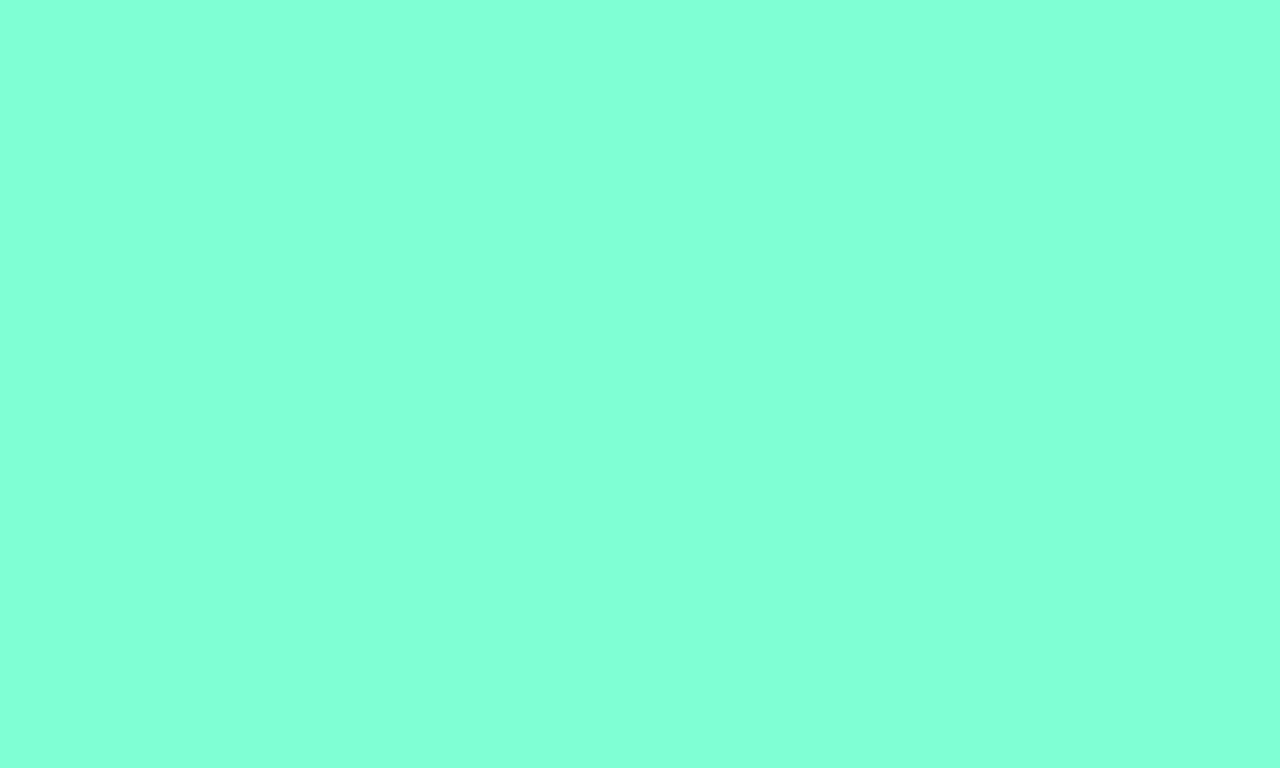
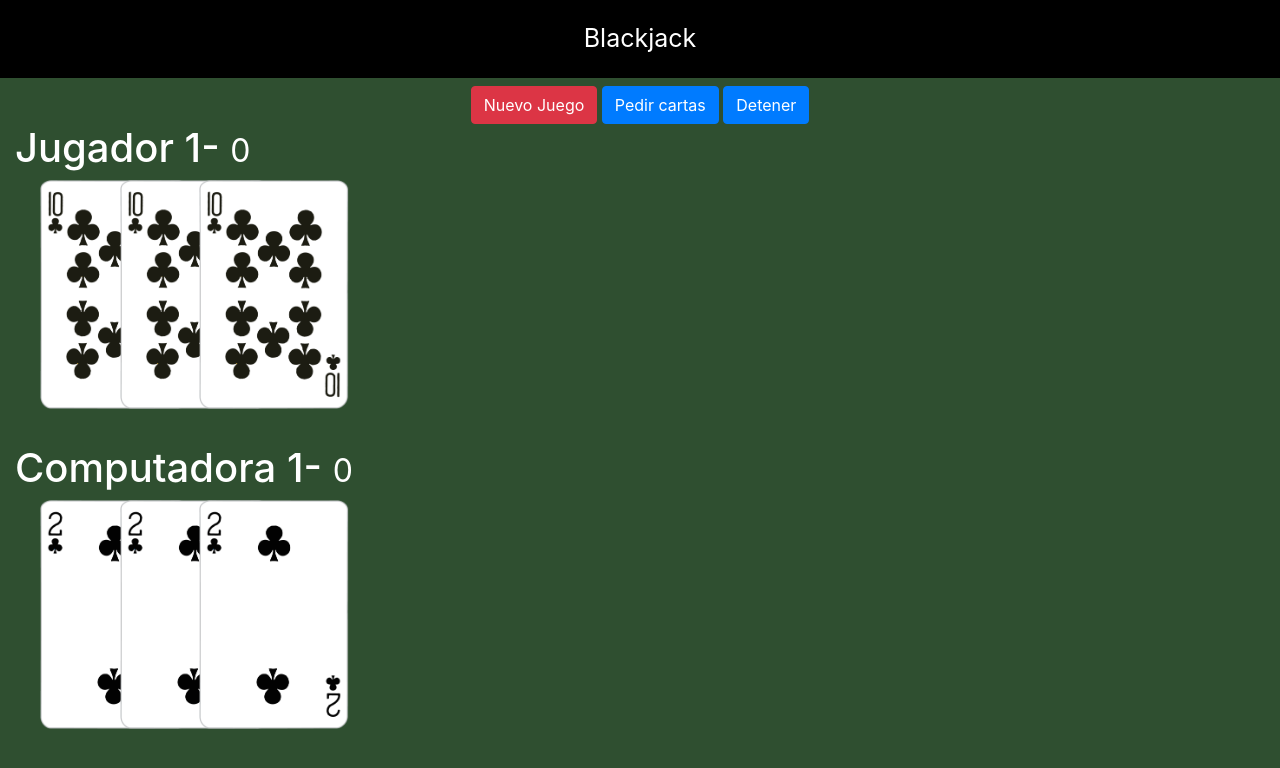
Before and after one commit to AdonayNero/js-blackjack, a plain HTML site: page docs/index.html in a window 1280 px wide. Drawn offline with nearby package versions, Linux system fonts and the light colour scheme.

Commit message:
diseño 01

```diff
--- a/docs/assets/css/styles.css
+++ b/docs/assets/css/styles.css
@@ -1,3 +1,27 @@
-body{
-    background-color: aquamarine;
+html, body {
+    margin: 0px;
+    background-color: #2f4f30;
+    color: white;
 }
+
+
+.titulo{
+    text-align: center;
+    background-color: black;
+    color: white;
+    padding: 20px;
+    font-size: 25px;
+}
+
+.carta{
+
+    width: 150px;
+    position: relative;
+    left: 100px;
+    margin-left: -75px;
+}
+
+#computadora-cartas, #jugador-cartas{
+    height: 240px;
+
+}
--- a/docs/index.html
+++ b/docs/index.html
@@ -3,10 +3,58 @@
 <head>
     <meta charset="UTF-8">
     <meta name="viewport" content="width=device-width, initial-scale=1.0">
+    <link rel="stylesheet" href="https://stackpath.bootstrapcdn.com/bootstrap/4.4.1/css/bootstrap.min.css" integrity="sha384-Vkoo8x4CGsO3+Hhxv8T/Q5PaXtkKtu6ug5TOeNV6gBiFeWPGFN9MuhOf23Q9Ifjh" crossorigin="anonymous">
     <link rel="stylesheet" href="assets/css/styles.css">
     <title>Blackjack</title>
 </head>
 <body>
+    <header class="titulo">
+        Blackjack
+    </header>
+
+    <div class="row mt-2">
+        <div class="col text-center">
+            <button class="btn btn-danger">Nuevo Juego</button>
+            <button class="btn btn-primary">Pedir cartas</button>
+            <button class="btn btn-primary">Detener</button>
+        </div>
+    </div>
+
+
+    <div class="row container">
+
+        <div class="col">
+            <h1>Jugador 1- <small>0</small></h1>
+            <div id="jugador-cartas">
+                <img class="carta" src="assets/cartas/10C.png" alt="10">
+                <img class="carta" src="assets/cartas/10C.png" alt="10">
+                <img class="carta" src="assets/cartas/10C.png" alt="10">
+            </div>
+        </div>
+
+
+    </div>
+
+
+    <div class="row container mt-4">
+
+        <div class="col">
+            <h1>Computadora 1- <small>0</small></h1>
+            <div id="computadora-cartas">
+                <img class="carta" src="assets/cartas/2C.png" alt="10">
+                <img class="carta" src="assets/cartas/2C.png" alt="10">
+                <img class="carta" src="assets/cartas/2C.png" alt="10">
+            </div>
+        </div>
+
+
+    </div>
+
+
+
+
+
+
     <script src="assets/js/juego.js"></script>
 </body>
 </html>
```
